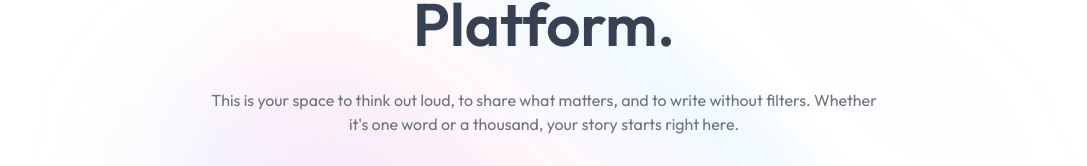
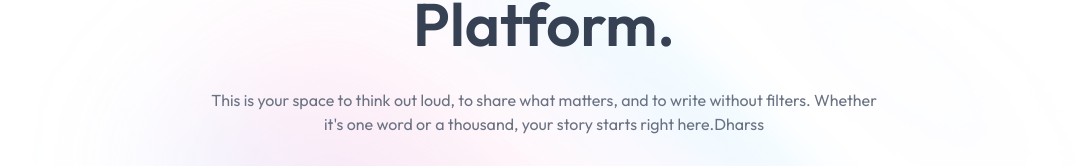
Before and after one commit to DHARSHINISELVARAJ13/Dockerproject, a React (Vite) app in the folder client/: page / in a window 1280 px wide. Shown: the part 280-446 px from the top of the page, without its empty margins (96-1183 px from the left). Built offline with nearby package versions, Linux system fonts and the light colour scheme; no server answers; sample sign-in values are in the browser's storage.

Commit message:
Jenkins checking6

```diff
--- a/client/src/components/Header.jsx
+++ b/client/src/components/Header.jsx
@@ -31,7 +31,7 @@ const Header = () => {
 
         <p className="my-6 sm:my-8 max-w-2xl m-auto max-sm:text-xs text-gray-500">
           This is your space to think out loud, to share what matters, and to write without filters.
-          Whether it's one word or a thousand, your story starts right here.
+          Whether it's one word or a thousand, your story starts right here.Dharss
         </p>
 
         <form
```
